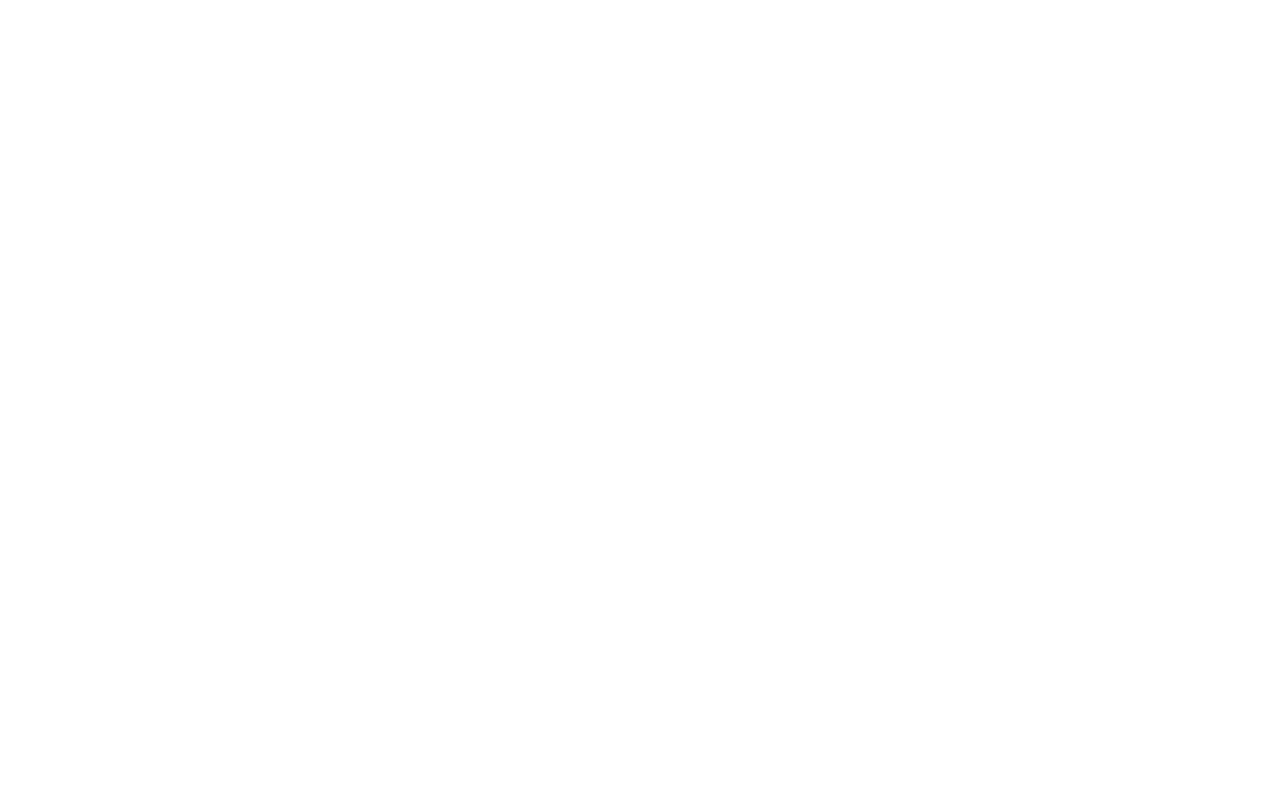
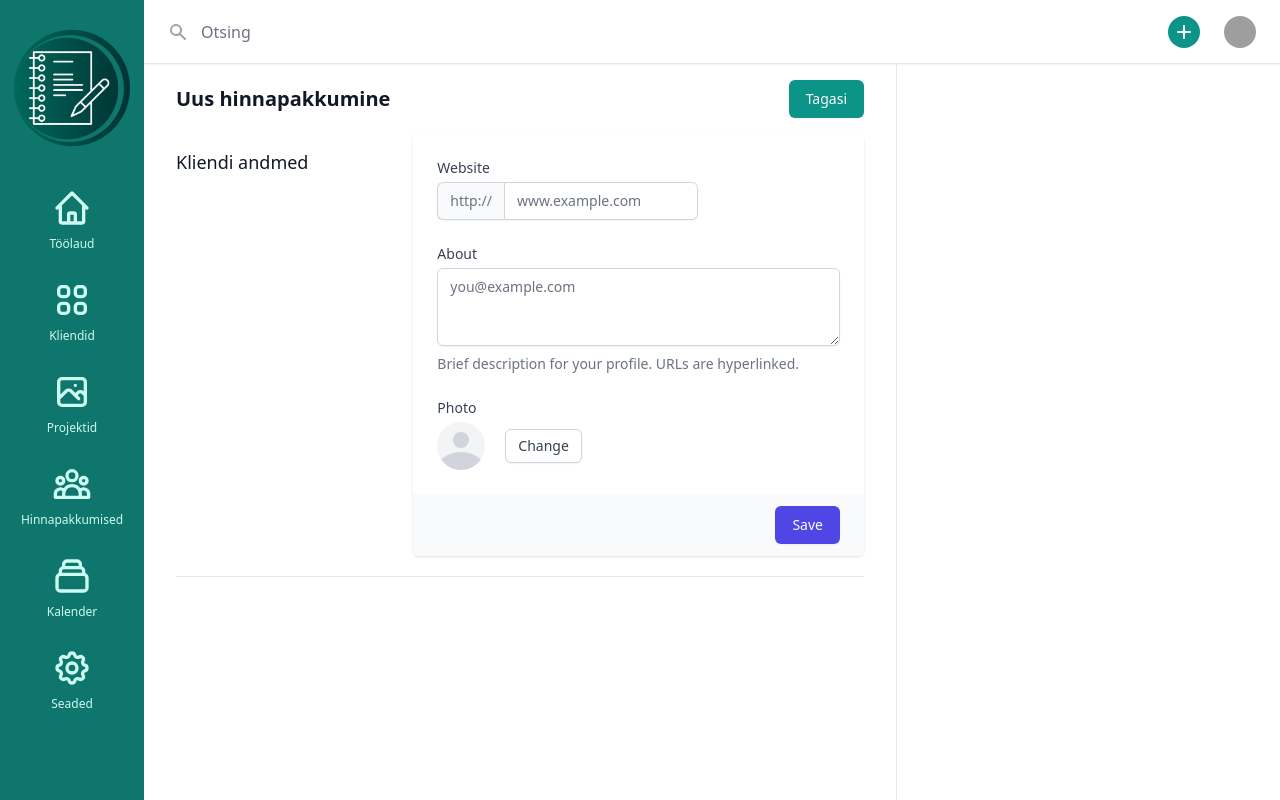
Before and after one commit to AirikaVettik/aRprojektid, a Vue app in the folder client/: page /dashboard/newoffer in a window 1280 px wide. Before the commit this address had no page. Built offline with nearby package versions, Linux system fonts and the light colour scheme; grey boxes are pictures that could not be loaded.

Commit message:
newOffer tab

```diff
--- a/client/index.html
+++ b/client/index.html
@@ -2,9 +2,9 @@
 <html lang="en">
   <head>
     <meta charset="UTF-8" />
-    <link rel="icon" href="/favicon.ico" />
+    <link rel="icon" href="/favicon.png" />
     <meta name="viewport" content="width=device-width, initial-scale=1.0" />
-    <title>Vite App</title>
+    <title>aRprojektid - haldustarkvara</title>
   </head>
   <body>
     <div id="app"></div>
--- a/client/src/router/index.js
+++ b/client/src/router/index.js
@@ -3,12 +3,16 @@
 import Dashboard from '../views/dashboard/index.vue'
 import Calendar from '../views/dashboard/calendar/index.vue'
 import Offer from '../views/dashboard/offer/index.vue'
+import Client from '../views/dashboard/client/index.vue'
+import NewOffer from '../views/dashboard/offer/newOffer.vue'
 
 const routes = [
     { path: '/', component: Login, name: 'Login' },
     { path: '/dashboard', component: Dashboard, name: 'Dashboard', children: [
       {path: 'calendar', component: Calendar, name: 'Calendar'},
-      {path: 'offer', component: Offer, name: 'Offer'}
+      {path: 'offer', component: Offer, name: 'Offer'},
+      {path: 'client', component: Client, name: 'Client'},
+      {path: 'newoffer', component: NewOffer, name: 'Newoffer'}
     ] }
   ]
 
--- /dev/null
+++ b/client/src/views/dashboard/client/index.vue
@@ -0,0 +1,85 @@
+<!-- This example requires Tailwind CSS v2.0+ -->
+<template>
+  <div class="px-4 sm:px-6 lg:px-8">
+    <div class="sm:flex sm:items-center pt-4">
+      <div class="sm:flex-auto">
+        <h1 class="text-xl font-semibold text-gray-900">Kliendid</h1>
+      </div>
+      <div class="mt-4 sm:mt-0 sm:ml-16 sm:flex-none">
+        <button type="button" class="inline-flex items-center justify-center rounded-md border border-transparent bg-teal-600 px-4 py-2 text-sm font-medium text-white shadow-sm hover:bg-indigo-700 focus:outline-none focus:ring-2 focus:ring-indigo-500 focus:ring-offset-2 sm:w-auto">Lisa uus klient</button>
+      </div>
+    </div>
+    <div class="mt-8 flex flex-col">
+      <div class="-my-2 -mx-4 overflow-x-auto sm:-mx-6 lg:-mx-8">
+        <div class="inline-block min-w-full py-2 align-middle md:px-6 lg:px-8">
+          <div class="overflow-hidden shadow ring-1 ring-black ring-opacity-5 md:rounded-lg">
+            <table class="min-w-full divide-y divide-gray-300">
+              <thead class="bg-gray-50">
+                <tr>
+                  <th scope="col" class="py-3.5 pl-4 pr-3 text-left text-sm font-semibold text-gray-900 sm:pl-6">Name</th>
+                  <th scope="col" class="px-3 py-3.5 text-left text-sm font-semibold text-gray-900">Title</th>
+                  <th scope="col" class="px-3 py-3.5 text-left text-sm font-semibold text-gray-900">Status</th>
+                  <th scope="col" class="px-3 py-3.5 text-left text-sm font-semibold text-gray-900">Role</th>
+                  <th scope="col" class="relative py-3.5 pl-3 pr-4 sm:pr-6">
+                    <span class="sr-only">Edit</span>
+                  </th>
+                </tr>
+              </thead>
+              <tbody class="divide-y divide-gray-200 bg-white">
+                <tr v-for="person in people" :key="person.email">
+                  <td class="whitespace-nowrap py-4 pl-4 pr-3 text-sm sm:pl-6">
+                    <div class="flex items-center">
+                      <div class="h-10 w-10 flex-shrink-0">
+                        <img class="h-10 w-10 rounded-full" :src="person.image" alt="" />
+                      </div>
+                      <div class="ml-4">
+                        <div class="font-medium text-gray-900">{{ person.name }}</div>
+                        <div class="text-gray-500">{{ person.email }}</div>
+                      </div>
+                    </div>
+                  </td>
+                  <td class="whitespace-nowrap px-3 py-4 text-sm text-gray-500">
+                    <div class="text-gray-900">{{ person.title }}</div>
+                    <div class="text-gray-500">{{ person.department }}</div>
+                  </td>
+                  <td class="whitespace-nowrap px-3 py-4 text-sm text-gray-500">
+                    <span class="inline-flex rounded-full bg-green-100 px-2 text-xs font-semibold leading-5 text-green-800">Active</span>
+                  </td>
+                  <td class="whitespace-nowrap px-3 py-4 text-sm text-gray-500">{{ person.role }}</td>
+                  <td class="relative whitespace-nowrap py-4 pl-3 pr-4 text-right text-sm font-medium sm:pr-6">
+                    <a href="#" class="text-teal-900 hover:text-teal-600"
+                      >Muuda<span class="sr-only">, {{ person.name }}</span></a
+                    >
+                  </td>
+                </tr>
+              </tbody>
+            </table>
+          </div>
+        </div>
+      </div>
+    </div>
+  </div>
+</template>
+
+<script>
+const people = [
+  {
+    name: 'Lindsay Walton',
+    title: 'Front-end Developer',
+    department: 'Optimization',
+    email: 'lindsay.walton@example.com',
+    role: 'Member',
+    image:
+      'https://images.unsplash.com/photo-1517841905240-472988babdf9?ixlib=rb-1.2.1&ixid=eyJhcHBfaWQiOjEyMDd9&auto=format&fit=facearea&facepad=2&w=256&h=256&q=80',
+  },
+  // More people...
+]
+
+export default {
+  setup() {
+    return {
+      people,
+    }
+  },
+}
+</script>
--- a/client/src/views/dashboard/layout/Sidemenu.vue
+++ b/client/src/views/dashboard/layout/Sidemenu.vue
@@ -80,7 +80,7 @@
 
 const sidebarNavigation = [
   { name: 'Töölaud', href: '#', icon: HomeIcon },
-  { name: 'Kliendid', href: '#', icon: ViewGridIcon },
+  { name: 'Kliendid', href: 'Client', icon: ViewGridIcon },
   { name: 'Projektid', href: '#', icon: PhotographIcon },
   { name: 'Hinnapakkumised', href: 'Offer', icon: UserGroupIcon },
   { name: 'Kalender', href: 'Calendar', icon: CollectionIcon },
--- a/client/src/views/dashboard/layout/Topbar.vue
+++ b/client/src/views/dashboard/layout/Topbar.vue
@@ -8,12 +8,12 @@
           <div class="flex-1 flex justify-between px-4 sm:px-6">
             <div class="flex-1 flex">
               <form class="w-full flex md:ml-0" action="#" method="GET">
-                <label for="search-field" class="sr-only">Search all files</label>
+                <label for="search-field" class="sr-only">Otsing</label>
                 <div class="relative w-full text-gray-400 focus-within:text-gray-600">
                   <div class="pointer-events-none absolute inset-y-0 left-0 flex items-center">
                     <SearchIcon class="flex-shrink-0 h-5 w-5" aria-hidden="true" />
                   </div>
-                  <input name="search-field" id="search-field" class="h-full w-full border-transparent py-2 pl-8 pr-3 text-base text-gray-900 placeholder-gray-500 focus:outline-none focus:ring-0 focus:border-transparent focus:placeholder-gray-400" placeholder="Search" type="search" />
+                  <input name="search-field" id="search-field" class="h-full w-full border-transparent py-2 pl-8 pr-3 text-base text-gray-900 placeholder-gray-500 focus:outline-none focus:ring-0 focus:border-transparent focus:placeholder-gray-400" placeholder="Otsing" type="search" />
                 </div>
               </form>
             </div>
--- a/client/src/views/dashboard/offer/index.vue
+++ b/client/src/views/dashboard/offer/index.vue
@@ -5,7 +5,7 @@
   <div class="sm:hidden">
     <label for="tabs" class="sr-only">Select a tab</label>
     <!-- Use an "onChange" listener to redirect the user to the selected tab URL. -->
-    <select id="tabs" name="tabs" class="block w-full focus:ring-indigo-500 focus:border-indigo-500 border-gray-300 rounded-md">
+    <select id="tabs" name="tabs" class="block w-full focus:ring-indigo-500 focus:border-indigo-500 border-gray-300 rounded-md pt-4">
       <option>Kõik</option>
 
       <option>Koostamisel</option>
@@ -17,11 +17,11 @@
     <div class="border-b border-gray-200">
       <nav class="-mb-px flex" aria-label="Tabs">
         <!-- Current: "border-indigo-500 text-indigo-600", Default: "border-transparent text-gray-500 hover:text-gray-700 hover:border-gray-300" -->
-        <a href="#" class="border-teal-500 text-teal-600 w-1/4 py-4 px-1 text-center border-b-2 font-medium text-sm" aria-current="page"> Kõik </a>
+        <a href="#" class="border-teal-500 text-teal-600 w-1/3 py-4 px-1 text-center border-b-2 font-medium text-sm" aria-current="page"> Kõik </a>
 
-        <a href="#" class="border-transparent text-gray-500 hover:text-gray-700 hover:border-gray-300 w-1/4 py-4 px-1 text-center border-b-2 font-medium text-sm"> Koostamisel</a>
+        <a href="#" class="border-transparent text-gray-500 hover:text-teal-700 hover:border-gray-300 w-1/3 py-4 px-1 text-center border-b-2 font-medium text-sm"> Koostamisel</a>
 
-        <a href="#" class="border-transparent text-gray-500 hover:text-gray-700 hover:border-gray-300 w-1/4 py-4 px-1 text-center border-b-2 font-medium text-sm"> Väljasaadetud</a>
+        <a href="#" class="border-transparent text-gray-500 hover:text-teal-700 hover:border-gray-300 w-1/3 py-4 px-1 text-center border-b-2 font-medium text-sm"> Väljasaadetud</a>
 
       </nav>
     </div>
@@ -30,10 +30,9 @@
     <div class="sm:flex sm:items-center pt-4">
       <div class="sm:flex-auto">
         <h1 class="text-xl font-semibold text-gray-900">Hinnapakkumised</h1>
-        <p class="mt-2 text-sm text-gray-700">A list of all the users in your account including their name, title, email and role.</p>
       </div>
       <div class="mt-4 sm:mt-0 sm:ml-16 sm:flex-none">
-        <button type="button" class="inline-flex items-center justify-center rounded-md border border-transparent bg-indigo-600 px-4 py-2 text-sm font-medium text-white shadow-sm hover:bg-indigo-700 focus:outline-none focus:ring-2 focus:ring-indigo-500 focus:ring-offset-2 sm:w-auto">Add user</button>
+        <button @click="btnClick" type="button" class="inline-flex items-center justify-center rounded-md border border-transparent bg-teal-600 px-4 py-2 text-sm font-medium text-white shadow-sm hover:bg-teal-700 focus:outline-none focus:ring-2 focus:ring-indigo-500 focus:ring-offset-2 sm:w-auto">Lisa uus hinnapakkumine</button>
       </div>
     </div>
     <div class="mt-8 flex flex-col">
@@ -43,10 +42,10 @@
             <table class="min-w-full divide-y divide-gray-300">
               <thead class="bg-gray-50">
                 <tr>
-                  <th scope="col" class="py-3.5 pl-4 pr-3 text-left text-sm font-semibold text-gray-900 sm:pl-6">Name</th>
-                  <th scope="col" class="px-3 py-3.5 text-left text-sm font-semibold text-gray-900">Title</th>
-                  <th scope="col" class="px-3 py-3.5 text-left text-sm font-semibold text-gray-900">Status</th>
-                  <th scope="col" class="px-3 py-3.5 text-left text-sm font-semibold text-gray-900">Role</th>
+                  <th scope="col" class="py-3.5 pl-4 pr-3 text-left text-sm font-semibold text-gray-900 sm:pl-6">Klient</th>
+                  <th scope="col" class="px-3 py-3.5 text-left text-sm font-semibold text-gray-900">Projekt</th>
+                  <th scope="col" class="px-3 py-3.5 text-left text-sm font-semibold text-gray-900"></th>
+                  <th scope="col" class="px-3 py-3.5 text-left text-sm font-semibold text-gray-900">Staatus</th>
                   <th scope="col" class="relative py-3.5 pl-3 pr-4 sm:pr-6">
                     <span class="sr-only">Edit</span>
                   </th>
@@ -54,11 +53,8 @@
               </thead>
               <tbody class="divide-y divide-gray-200 bg-white">
                 <tr v-for="person in people" :key="person.email">
-                  <td class="whitespace-nowrap py-4 pl-4 pr-3 text-sm sm:pl-6">
+                  <td class="whitespace-nowrap py-4 pl-4 pr-2 text-sm sm:pl-6">
                     <div class="flex items-center">
-                      <div class="h-10 w-10 flex-shrink-0">
-                        <img class="h-10 w-10 rounded-full" :src="person.image" alt="" />
-                      </div>
                       <div class="ml-4">
                         <div class="font-medium text-gray-900">{{ person.name }}</div>
                         <div class="text-gray-500">{{ person.email }}</div>
@@ -70,12 +66,12 @@
                     <div class="text-gray-500">{{ person.department }}</div>
                   </td>
                   <td class="whitespace-nowrap px-3 py-4 text-sm text-gray-500">
-                    <span class="inline-flex rounded-full bg-green-100 px-2 text-xs font-semibold leading-5 text-green-800">Active</span>
+                    <span class="inline-flex rounded-full bg-green-100 px-2 text-xs font-semibold leading-5 text-green-800">Hinnapakkumine</span>
                   </td>
                   <td class="whitespace-nowrap px-3 py-4 text-sm text-gray-500">{{ person.role }}</td>
                   <td class="relative whitespace-nowrap py-4 pl-3 pr-4 text-right text-sm font-medium sm:pr-6">
-                    <a href="#" class="text-indigo-600 hover:text-indigo-900"
-                      >Edit<span class="sr-only">, {{ person.name }}</span></a
+                    <a href="#" class="text-teal-900 hover:text-teal-600"
+                      >Muuda<span class="sr-only">, {{ person.name }}</span></a
                     >
                   </td>
                 </tr>
@@ -89,15 +85,22 @@
 </template>
 
 <script>
+import router from '../../../router'
+
 const people = [
   {
-    name: 'Lindsay Walton',
-    title: 'Front-end Developer',
-    department: 'Optimization',
-    email: 'lindsay.walton@example.com',
-    role: 'Member',
-    image:
-      'https://images.unsplash.com/photo-1517841905240-472988babdf9?ixlib=rb-1.2.1&ixid=eyJhcHBfaWQiOjEyMDd9&auto=format&fit=facearea&facepad=2&w=256&h=256&q=80',
+    name: 'aRfoto OÜ',
+    title: 'Uus koduleht domeenile www.airikavettik.ee',
+    department: 'koduleht',
+    email: 'airikavettik@gmail.com',
+    role: 'Koostamisel',
+  },
+    {
+    name: 'Estonian Business OÜ',
+    title: 'Uus e-pood domeenile www.eb.com',
+    department: 'e-pood',
+    email: 'eb@eb.com',
+    role: 'Väljasaadetud'
   },
   // More people...
 ]
@@ -108,5 +111,10 @@
       people,
     }
   },
+  methods: {
+    btnClick: function(event) {
+      router.push('newOffer');
+    },
+  },
 }
 </script>
--- /dev/null
+++ b/client/src/views/dashboard/offer/newOffer.vue
@@ -0,0 +1,98 @@
+
+<template>
+<div class="px-4 sm:px-6 lg:px-8">
+    <div class="sm:flex sm:items-center pt-4 pb-4">
+      <div class="sm:flex-auto">
+        <h1 class="text-xl font-semibold text-gray-900">Uus hinnapakkumine</h1>
+      </div>
+      <div class="mt-4 sm:mt-0 sm:ml-16 sm:flex-none">
+        <button @click="btnClick" type="button" class="inline-flex items-center justify-center rounded-md border border-transparent bg-teal-600 px-4 py-2 text-sm font-medium text-white shadow-sm hover:bg-indigo-700 focus:outline-none focus:ring-2 focus:ring-indigo-500 focus:ring-offset-2 sm:w-auto">Tagasi</button>
+      </div>
+    </div>
+      <div>
+    <div class="sm:hidden">
+      <label for="tabs" class="sr-only">Select a tab</label>
+      <!-- Use an "onChange" listener to redirect the user to the selected tab URL. -->
+      <select id="tabs" name="tabs" class="block w-full focus:ring-indigo-500 focus:border-indigo-500 border-gray-300 rounded-md">
+        <option v-for="tab in tabs" :key="tab.name" :selected="tab.current">{{ tab.name }}</option>
+      </select>
+    </div>
+
+  </div>
+     <div>
+    <div class="md:grid md:grid-cols-3 md:gap-6">
+      <div class="md:col-span-1">
+        <div class="px-4 sm:px-0 pt-4">
+          <h3 class="text-lg font-medium leading-6 text-gray-900">Kliendi andmed</h3>
+        </div>
+      </div>
+      <div class="mt-5 md:mt-0 md:col-span-2">
+        <form action="#" method="POST">
+          <div class="shadow sm:rounded-md sm:overflow-hidden">
+            <div class="px-4 py-5 bg-white space-y-6 sm:p-6">
+              <div class="grid grid-cols-3 gap-6">
+                <div class="col-span-3 sm:col-span-2">
+                  <label for="company-website" class="block text-sm font-medium text-gray-700"> Website </label>
+                  <div class="mt-1 flex rounded-md shadow-sm">
+                    <span class="inline-flex items-center px-3 rounded-l-md border border-r-0 border-gray-300 bg-gray-50 text-gray-500 text-sm"> http:// </span>
+                    <input type="text" name="company-website" id="company-website" class="focus:ring-indigo-500 focus:border-indigo-500 flex-1 block w-full rounded-none rounded-r-md sm:text-sm border-gray-300" placeholder="www.example.com" />
+                  </div>
+                </div>
+              </div>
+
+              <div>
+                <label for="about" class="block text-sm font-medium text-gray-700"> About </label>
+                <div class="mt-1">
+                  <textarea id="about" name="about" rows="3" class="shadow-sm focus:ring-indigo-500 focus:border-indigo-500 mt-1 block w-full sm:text-sm border border-gray-300 rounded-md" placeholder="you@example.com" />
+                </div>
+                <p class="mt-2 text-sm text-gray-500">Brief description for your profile. URLs are hyperlinked.</p>
+              </div>
+
+              <div>
+                <label class="block text-sm font-medium text-gray-700"> Photo </label>
+                <div class="mt-1 flex items-center">
+                  <span class="inline-block h-12 w-12 rounded-full overflow-hidden bg-gray-100">
+                    <svg class="h-full w-full text-gray-300" fill="currentColor" viewBox="0 0 24 24">
+                      <path d="M24 20.993V24H0v-2.996A14.977 14.977 0 0112.004 15c4.904 0 9.26 2.354 11.996 5.993zM16.002 8.999a4 4 0 11-8 0 4 4 0 018 0z" />
+                    </svg>
+                  </span>
+                  <button type="button" class="ml-5 bg-white py-2 px-3 border border-gray-300 rounded-md shadow-sm text-sm leading-4 font-medium text-gray-700 hover:bg-gray-50 focus:outline-none focus:ring-2 focus:ring-offset-2 focus:ring-indigo-500">Change</button>
+                </div>
+              </div>
+
+
+            </div>
+            <div class="px-4 py-3 bg-gray-50 text-right sm:px-6">
+              <button type="submit" class="inline-flex justify-center py-2 px-4 border border-transparent shadow-sm text-sm font-medium rounded-md text-white bg-indigo-600 hover:bg-indigo-700 focus:outline-none focus:ring-2 focus:ring-offset-2 focus:ring-indigo-500">Save</button>
+            </div>
+          </div>
+        </form>
+      </div>
+    </div>
+  </div>
+  <div>
+  </div>
+
+  <div class="hidden sm:block" aria-hidden="true">
+    <div class="py-5">
+      <div class="border-t border-gray-200" />
+    </div>
+  </div>
+
+
+
+
+  </div>
+</template>
+
+<script>
+import router from '../../../router'
+
+export default {
+    methods: {
+    btnClick: function(event) {
+      router.push('offer');
+    },
+  },
+}
+</script>
--- a/client/src/views/login/index.vue
+++ b/client/src/views/login/index.vue
@@ -1,7 +1,7 @@
 <template>
   <div class="min-h-full flex flex-col justify-center py-12 sm:px-6 lg:px-8">
     <div class="sm:mx-auto sm:w-full sm:max-w-md">
-      <img class="mx-auto h-16 lg:h-48 w-auto" src="/img/logo.png" alt="Workflow" />
+      <img class="mx-auto h-60 lg:h-48 w-auto" src="/img/logo.png" alt="Workflow" />
       <h2 class="mt-6 text-center text-3xl font-extrabold text-gray-900">Logi sisse</h2>
     </div>
 
@@ -34,7 +34,7 @@
           </div>
 
           <div>
-            <button @click="btnClick" type="submit" class="w-full flex justify-center py-2 px-4 border border-transparent rounded-md shadow-sm text-sm font-medium text-white bg-teal-500 hover:bg-teal-800 focus:outline-none focus:ring-2 focus:ring-offset-2 focus:ring-indigo-500">Logi sisse</button>
+            <button @click="btnClick" type="submit" class="w-full flex justify-center py-2 px-4 border border-transparent rounded-md shadow-sm text-sm font-medium text-white bg-teal-800 hover:bg-teal-600 focus:outline-none focus:ring-2 focus:ring-offset-2 focus:ring-indigo-500">Logi sisse</button>
           </div>
         </div>
 
```
Also changed, not shown: client/src/components/HelloWorld.vue (deleted, +0 -40 lines).
